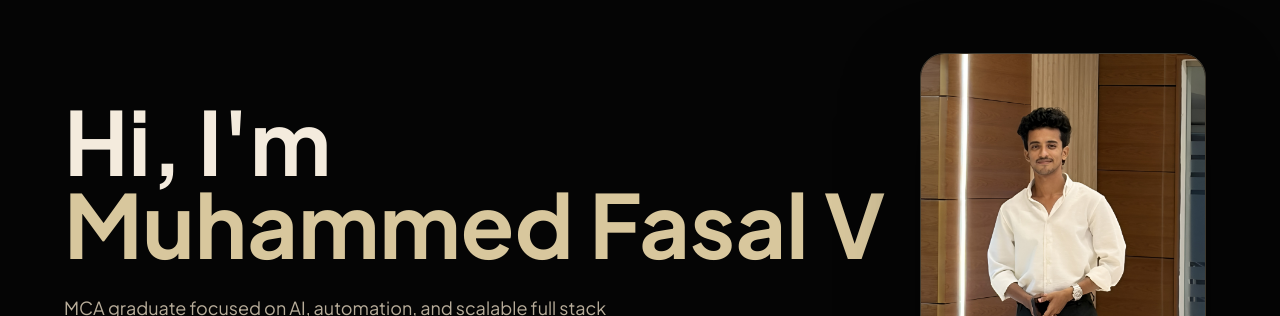
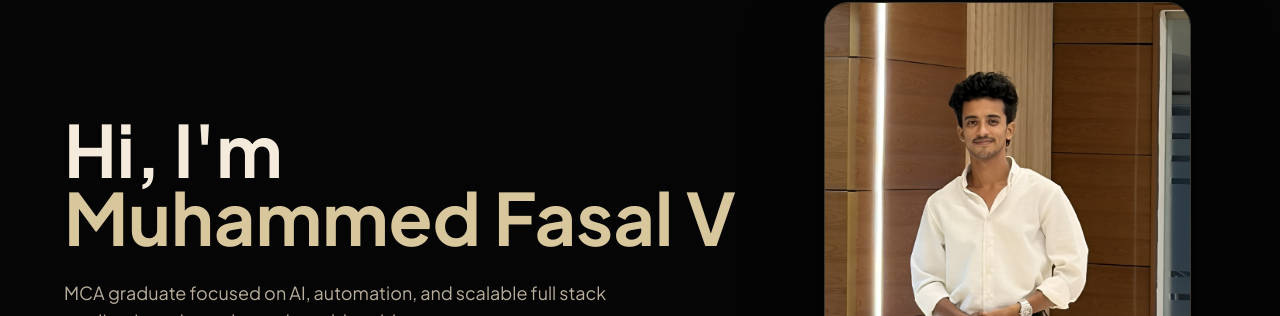
Before and after one commit to fasalmuhammed/Portfolio-Website, a React (Vite) app in the folder frontend/: page / in a window 1280 px wide. Shown: the part 231-547 px from the top of the page. Built offline with nearby package versions, Linux system fonts and the light colour scheme; no server answers.

Commit message:
fix: name alignment and openai proxies error

```diff
--- a/frontend/src/components/Hero.jsx
+++ b/frontend/src/components/Hero.jsx
@@ -12,12 +12,12 @@ export default function Hero({ onOpenChat }) {
           transition={{ duration: 0.7 }}
         >
           <div className="space-y-5">
-            <h1 className="text-[2.4rem] font-black leading-[0.94] tracking-normal min-[430px]:text-[3.2rem] sm:text-[4.2rem] lg:text-[5.5rem]" style={{ color: '#F4EBDD' }}>
-              Hi, I'm
-              <span className="block" style={{ color: '#D8C79D', whiteSpace: 'nowrap' }}>
-                Muhammed Fasal V
-              </span>
-            </h1>
+ <h1 className="text-[2.2rem] font-black leading-[0.94] tracking-normal min-[430px]:text-[2.8rem] sm:text-[3.5rem] lg:text-[4.5rem]" style={{ color: '#F4EBDD' }}>
+  Hi, I'm
+  <span className="block" style={{ color: '#D8C79D', whiteSpace: 'nowrap' }}>
+    Muhammed Fasal V
+  </span>
+</h1>
           </div>
 
           <p className="mt-7 max-w-xl text-base leading-relaxed md:text-lg" style={{ color: '#B8AD9A' }}>
```
